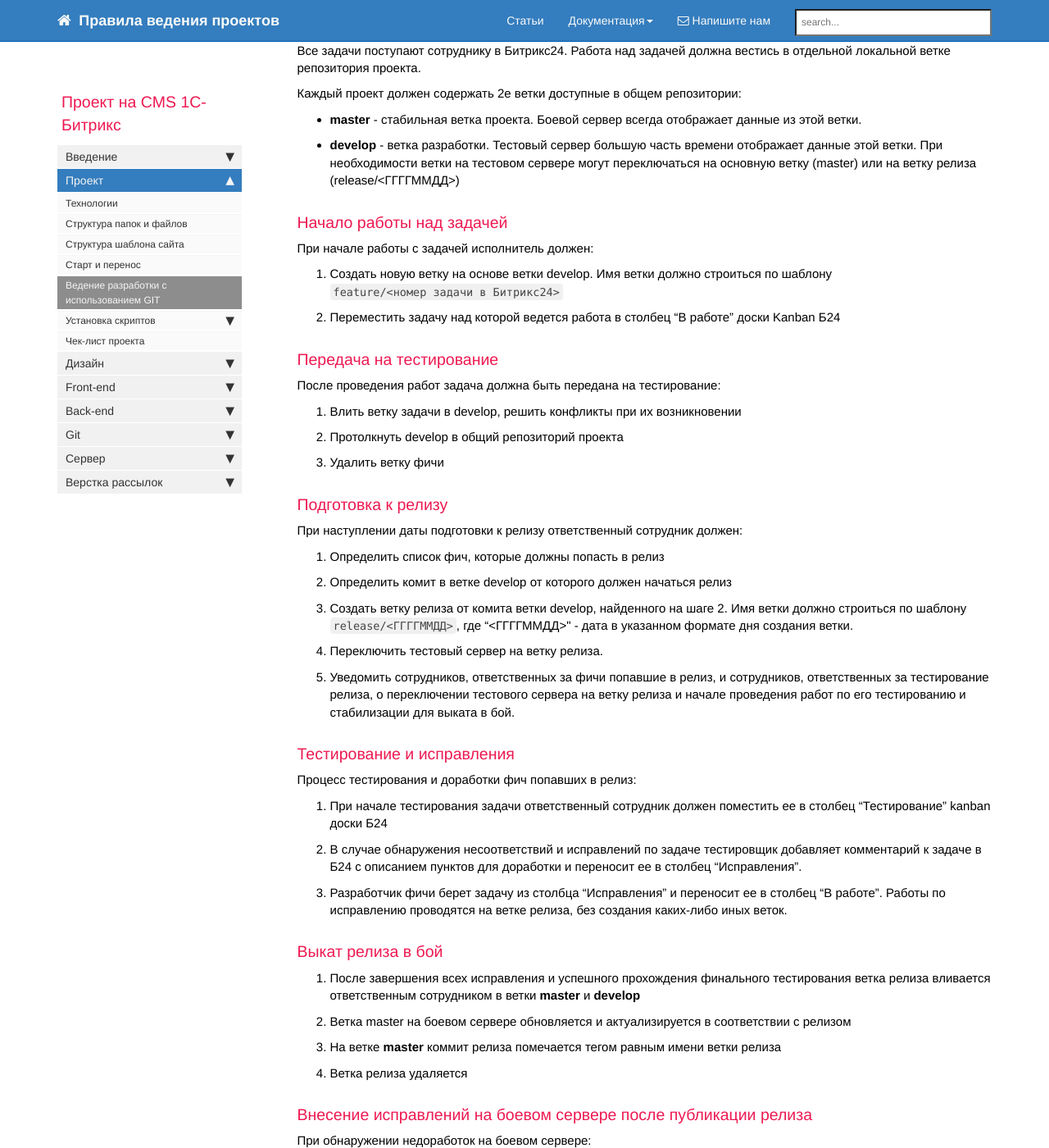
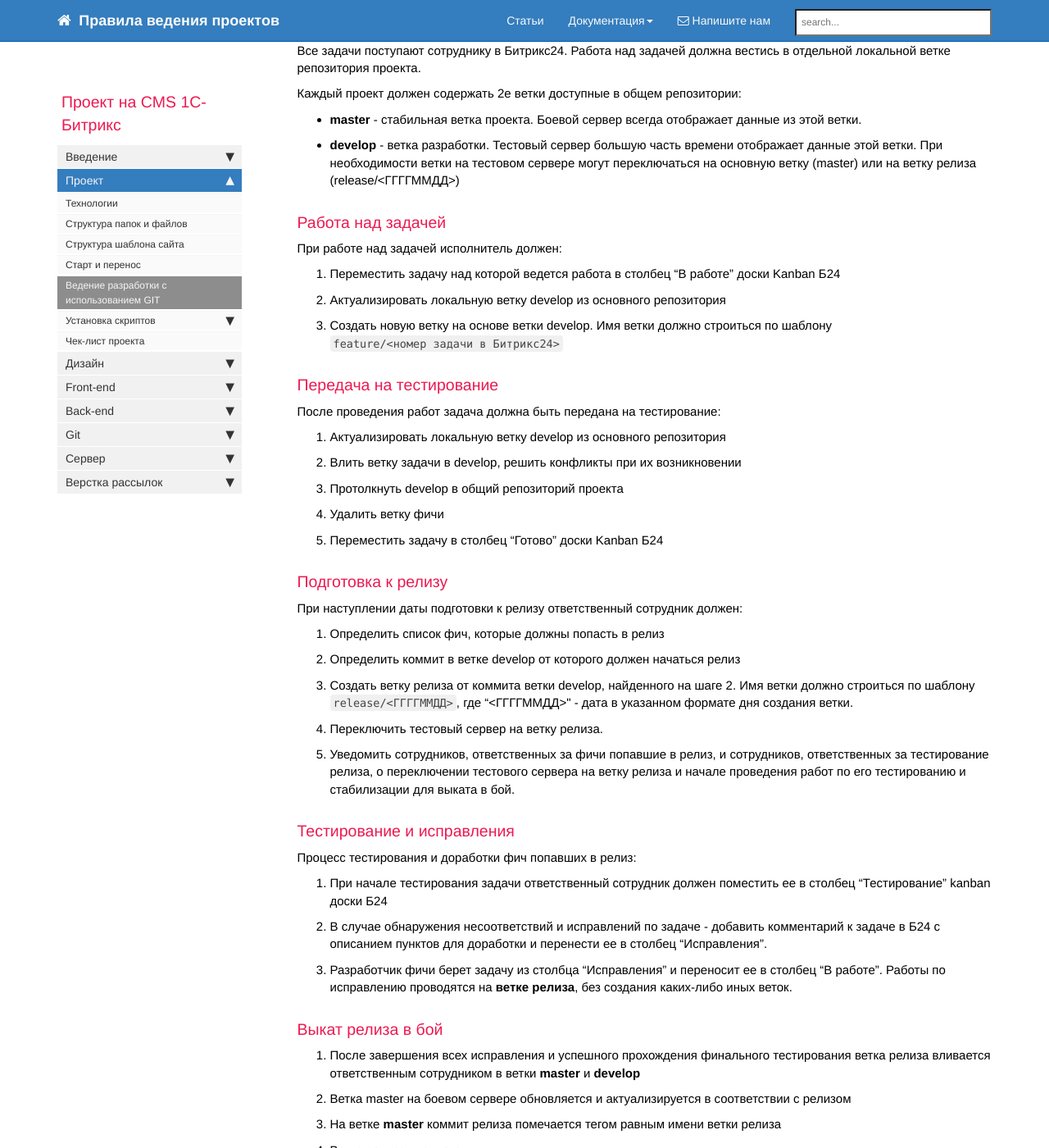
Before and after one commit to gdecider/gdecider.github.io, a Jekyll site: the page built from pages/bx/bx_struktura-development-with-git.md, in a window 1280 px wide and 1400 px high, scrolled down 253 px. Shown: the whole window at 82% size. Built offline with Jekyll 4.4.1, drawn with Linux system fonts in a browser that asks for light colours; nearby versions of some CDN libraries; comment, search, counter and statistics services are not loaded.

Commit message:
Update bx_struktura-development-with-git.md

````diff
--- a/pages/bx/bx_struktura-development-with-git.md
+++ b/pages/bx/bx_struktura-development-with-git.md
@@ -19,28 +19,31 @@ toc: false
   *  **develop** - ветка разработки. Тестовый сервер большую часть времени отображает данные этой ветки.
     При необходимости ветки на тестовом сервере могут переключаться на основную ветку (master) или на ветку релиза (release/<ГГГГММДД>)
 
-### Начало работы над задачей
+### Работа над задачей
 
-При начале работы с задачей исполнитель должен:
+При работе над задачей исполнитель должен:
 
-  1. Создать новую ветку на основе ветки develop. Имя ветки должно строиться по шаблону ```feature/<номер задачи в Битрикс24>```
-  2. Переместить задачу над которой ведется работа в столбец "В работе" доски Kanban Б24
+  1. Переместить задачу над которой ведется работа в столбец "В работе" доски Kanban Б24
+  2. Актуализировать локальную ветку develop из основного репозитория
+  3. Создать новую ветку на основе ветки develop. Имя ветки должно строиться по шаблону ```feature/<номер задачи в Битрикс24>```
 
 ### Передача на тестирование
 
 После проведения работ задача должна быть передана на тестирование:
 
-  1. Влить ветку задачи в develop, решить конфликты при их возникновении
-  2. Протолкнуть develop в общий репозиторий проекта
-  3. Удалить ветку фичи
+  1. Актуализировать локальную ветку develop из основного репозитория
+  2. Влить ветку задачи в develop, решить конфликты при их возникновении
+  3. Протолкнуть develop в общий репозиторий проекта
+  4. Удалить ветку фичи
+  5. Переместить задачу в столбец "Готово" доски Kanban Б24
 
 ### Подготовка к релизу
 
 При наступлении даты подготовки к релизу ответственный сотрудник должен:
 
   1. Определить список фич, которые должны попасть в релиз
-  2. Определить комит в ветке develop от которого должен начаться релиз
-  3. Создать ветку релиза от комита ветки develop, найденного на шаге 2. Имя ветки должно строиться по шаблону ```release/<ГГГГММДД>```, где "<ГГГГММДД>" - дата в указанном формате дня создания ветки.
+  2. Определить коммит в ветке develop от которого должен начаться релиз
+  3. Создать ветку релиза от коммита ветки develop, найденного на шаге 2. Имя ветки должно строиться по шаблону ```release/<ГГГГММДД>```, где "<ГГГГММДД>" - дата в указанном формате дня создания ветки.
   4. Переключить тестовый сервер на ветку релиза.
   5. Уведомить сотрудников, ответственных за фичи попавшие в релиз, и сотрудников, ответственных за тестирование релиза, о переключении тестового сервера на ветку релиза и начале проведения работ по его тестированию и стабилизации для выката в бой.
 
@@ -49,8 +52,8 @@ toc: false
 Процесс тестирования и доработки фич попавших в релиз:
 
   1. При начале тестирования задачи ответственный сотрудник должен поместить ее в столбец "Тестирование" kanban доски Б24
-  2. В случае обнаружения несоответствий и исправлений по задаче тестировщик добавляет комментарий к задаче в Б24 с описанием пунктов для доработки и переносит ее в столбец "Исправления".
-  3. Разработчик фичи берет задачу из столбца "Исправления" и переносит ее в столбец "В работе". Работы по исправлению проводятся на ветке релиза, без создания каких-либо иных веток.
+  2. В случае обнаружения несоответствий и исправлений по задаче - добавить комментарий к задаче в Б24 с описанием пунктов для доработки и перенести ее в столбец "Исправления".
+  3. Разработчик фичи берет задачу из столбца "Исправления" и переносит ее в столбец "В работе". Работы по исправлению проводятся на **ветке релиза**, без создания каких-либо иных веток.
 
 ### Выкат релиза в бой
 
````
